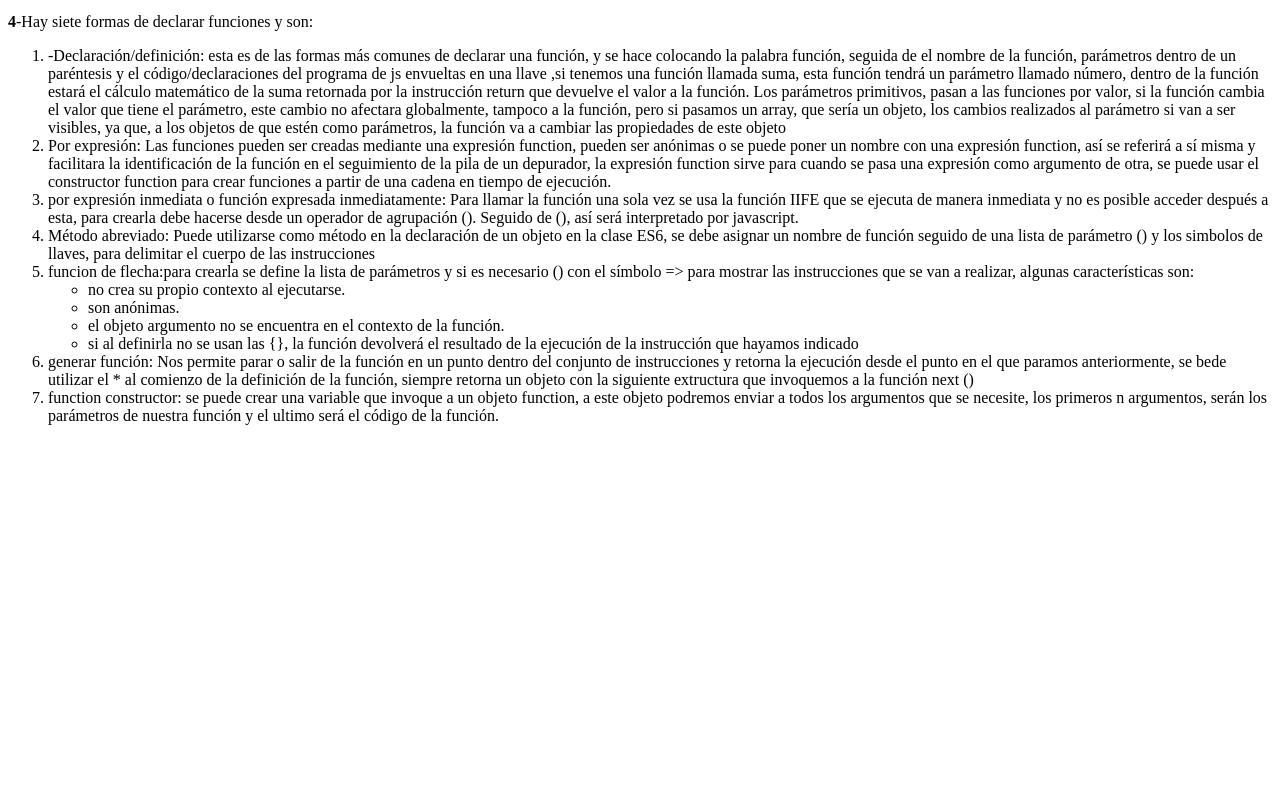
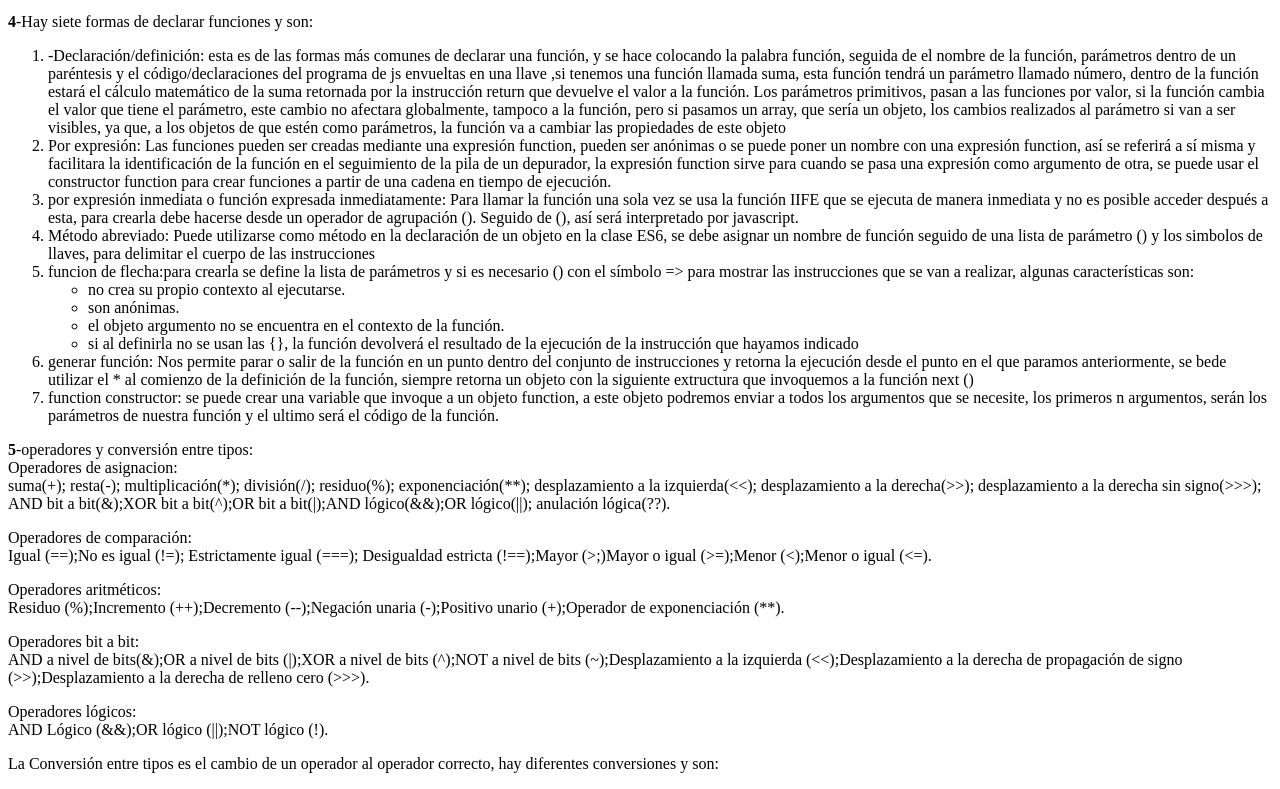
Before and after one commit to MOLINA-JUAN/tp6infojs, a plain HTML site: page index.html in a window 1280 px wide. Shown: the part 1659-2448 px from the top of the page. Before the commit the page ends 2100 px from the top, so only its background shows below. Drawn offline with Linux system fonts and the light colour scheme.

Commit message:
respuesta 5

```diff
--- a/index.html
+++ b/index.html
@@ -93,6 +93,30 @@
             </li>
         </ol>
     </p>
+    <p>
+        <strong>5</strong>-operadores y conversión entre tipos:<br/>
+        Operadores de asignacion:<br/>
+        suma(+); resta(-); multiplicación(*); división(/); residuo(%); exponenciación(**);  desplazamiento a la izquierda(<<);  desplazamiento a la derecha(>>);  desplazamiento a la derecha sin signo(>>>); AND bit a bit(&);XOR bit a bit(^);OR bit a bit(|);AND lógico(&&);OR lógico(||); anulación lógica(??).
+    </p>
+    <p>
+        Operadores de comparación: <br/>
+        Igual (==);No es igual (!=); Estrictamente igual (===); Desigualdad estricta (!==);Mayor  (>;)Mayor o igual  (>=);Menor (<);Menor o igual (<=).
+    </p>
+    <p>
+        Operadores aritméticos:<br/>
+Residuo (%);Incremento (++);Decremento (--);Negación unaria (-);Positivo unario (+);Operador de exponenciación (**).
+    </p>
+    <p>
+        Operadores bit a bit:<br/>
+AND a nivel de bits(&);OR a nivel de bits (|);XOR a nivel de bits (^);NOT a nivel de bits (~);Desplazamiento a la izquierda (<<);Desplazamiento a la derecha de propagación de signo (>>);Desplazamiento a la derecha de relleno cero (>>>).
+    </p>
+    <p>Operadores lógicos:<br/>
+        AND Lógico (&&);OR lógico (||);NOT lógico (!).
+    </p>
+    <p>
+        La Conversión entre tipos es el cambio de un operador al operador correcto, hay diferentes conversiones y son:
+    </p>
+
 
 </body>
 </html>
```
